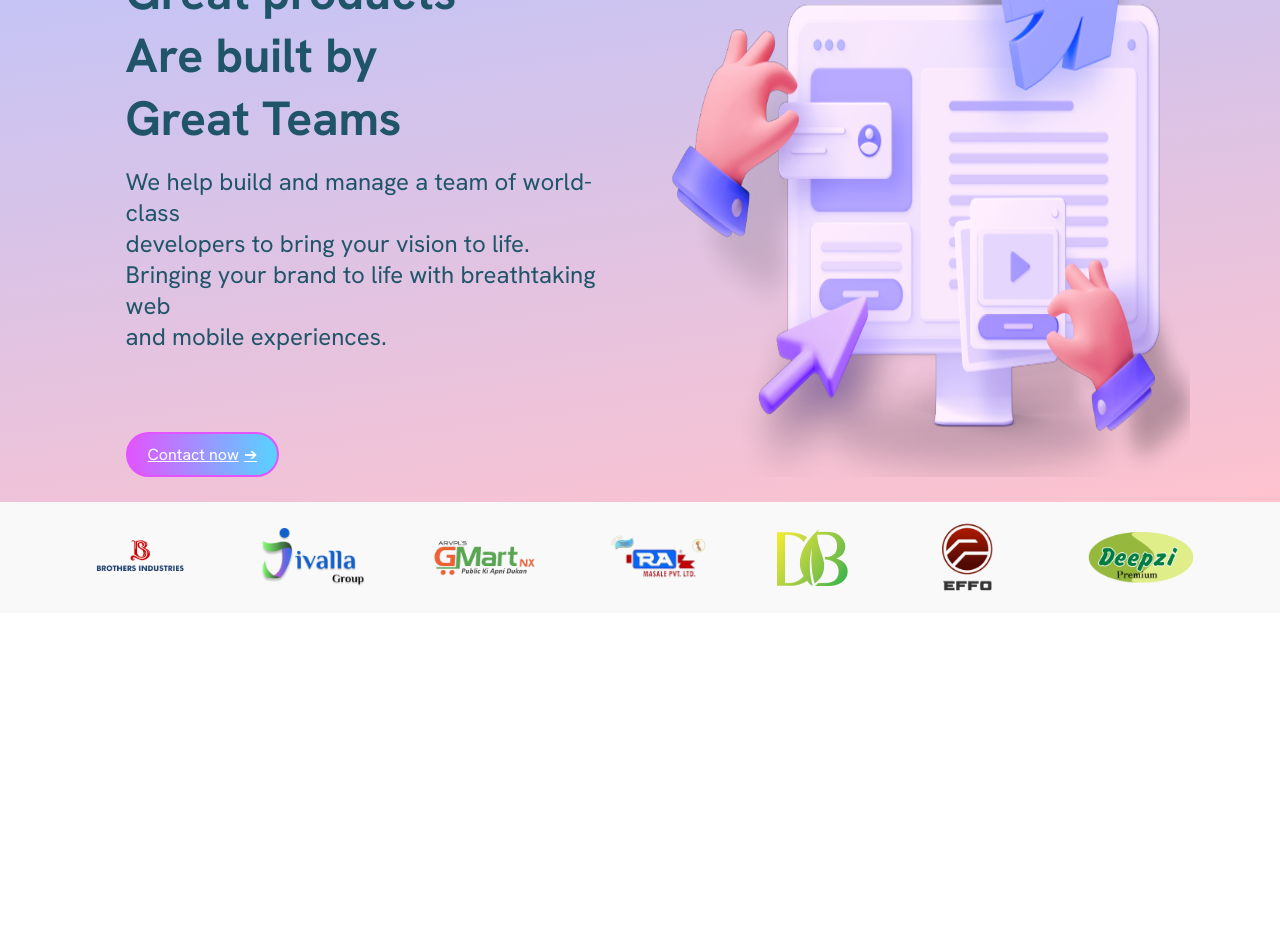
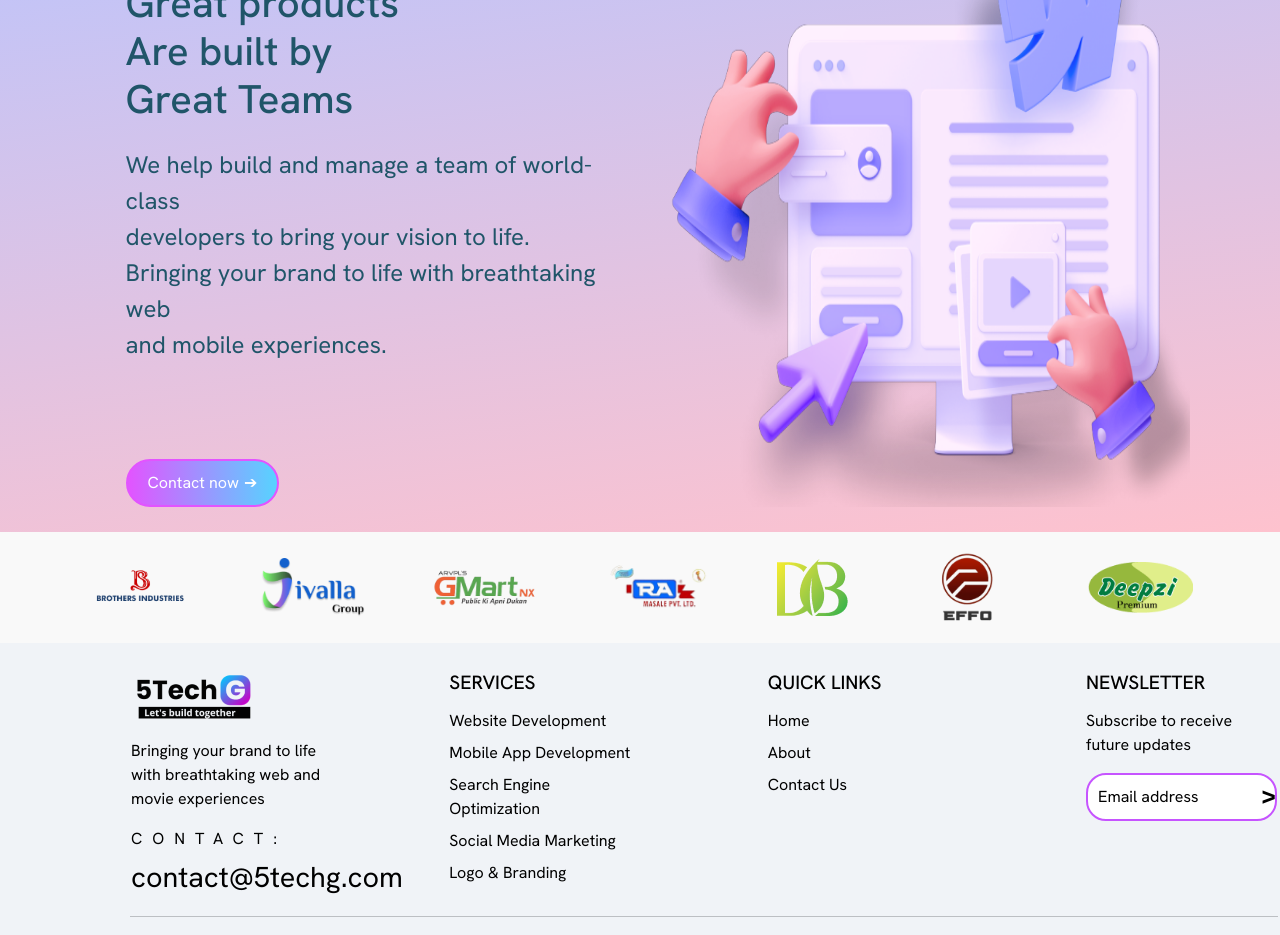
Before and after one commit to harshvyas0803/5techg, a React (Create React App) app: page / in a window 1280 px wide. Shown: the part 140-1075 px from the top of the page. Before the commit the page ends 800 px from the top, so only its background shows below. Built offline with nearby package versions, Linux system fonts and the light colour scheme.

Commit message:
added footer

```diff
--- a/package.json
+++ b/package.json
@@ -6,6 +6,7 @@
     "@testing-library/jest-dom": "^5.17.0",
     "@testing-library/react": "^13.4.0",
     "@testing-library/user-event": "^13.5.0",
+    "bootstrap": "^5.3.3",
     "react": "^18.3.1",
     "react-dom": "^18.3.1",
     "react-scripts": "5.0.1",
--- a/public/index.html
+++ b/public/index.html
@@ -3,6 +3,7 @@
   <head>
     <meta charset="utf-8" />
     <link rel="icon" href="%PUBLIC_URL%/favicon.ico" />
+    <link href="https://cdn.jsdelivr.net/npm/bootstrap@5.3.3/dist/css/bootstrap.min.css" rel="stylesheet" integrity="sha384-QWTKZyjpPEjISv5WaRU9OFeRpok6YctnYmDr5pNlyT2bRjXh0JMhjY6hW+ALEwIH" crossorigin="anonymous">
     <meta name="viewport" content="width=device-width, initial-scale=1" />
     <meta name="theme-color" content="#000000" />
     <meta
@@ -39,5 +40,6 @@
       To begin the development, run `npm start` or `yarn start`.
       To create a production bundle, use `npm run build` or `yarn build`.
     -->
+    <script src="https://cdn.jsdelivr.net/npm/bootstrap@5.3.3/dist/js/bootstrap.bundle.min.js" integrity="sha384-YvpcrYf0tY3lHB60NNkmXc5s9fDVZLESaAA55NDzOxhy9GkcIdslK1eN7N6jIeHz" crossorigin="anonymous"></script>
   </body>
 </html>
--- a/src/components/Hero/Hero.css
+++ b/src/components/Hero/Hero.css
@@ -62,7 +62,7 @@ font-size: 3vh;
 
 color: white;
 
-
+text-decoration: none;
     font-size: 16px;
 
     transition: all 0.3s ease;
@@ -76,6 +76,6 @@ color: white;
 }
 
 .contact-button::after {
-    content: "➔";
+    content: "➔";  text-decoration: none;
     padding-left: 5px;
 }
--- a/src/components/Navbar/Navbar.css
+++ b/src/components/Navbar/Navbar.css
@@ -2,7 +2,7 @@
 .navbar{
     display: flex;
     background: transparent;
-      gap: 25%; align-items: center; height: 55px;overflow: hidden;margin-top: -20px;
+      gap: 25%; align-items: center; height:100%;overflow: hidden;margin-top: -20px;
 }
 
 .logo img{
@@ -48,7 +48,7 @@
   transition: background 0.5s ease;
   text-align: center;
   border-radius: 9px;
-  line-height: 36px;
+  line-height: 36px; text-decoration: none;
 }
 
 .call-now:hover {
--- a/src/components/footer/Footer.css
+++ b/src/components/footer/Footer.css
@@ -1,76 +1,162 @@
+.footer-container {
+    width: 100%;
+    background: #F0F3F7;
+    padding-top: 25px;
+}
+
 .footer {
-    background: linear-gradient(to right, #ebf8ff, #ffffff);
-    padding: 40px 0;
-  }
+    padding: 2px;
+    display: flex;
+    flex-direction: column;
+    margin-left: 10%;
+}
 
-  .container {
-    display: grid;
-    grid-template-columns: repeat(4, 1fr);
+.footer-content {
     max-width: 1200px;
-    margin: 0 auto;
-    gap: 20px;
-  }
+    width: 100%;
+}
 
-  .footer h1 {
-    font-size: 24px;
-    font-weight: bold;
+.footer-section {
+    display: flex;
+    flex-wrap: wrap;
+}
+
+.footer-column {
+    flex: 1;
+    min-width: 150px;
     color: black;
-    margin: 0;
-  }
+    margin: 1px;
+}
 
-  .footer h1 span {
-    color: #6b46c1;
-  }
+.footer-column img {
+    margin-bottom: 15px;
+}
 
-  .footer p {
-    color: #4a5568;
-    margin: 8px 0;
-  }
+.footer-column h5 {
+    font-size: 1.2rem;
+    margin-bottom: 15px;
+    text-transform: uppercase;
+}
 
-  .footer h2 {
-    font-size: 18px;
-    font-weight: bold;
-    color: black;
-    margin-bottom: 16px;
-  }
+.footer-column p {
+    font-size: 1rem;
+    line-height: 1.5;
+}
 
-  .footer ul {
+.footer-list {
     list-style-type: none;
     padding: 0;
-  }
+    margin: 0;
+}
 
-  .footer ul li {
-    color: #4a5568;
-    margin: 8px 0;
-  }
+.footer-list li {
+    margin-bottom: 8px;
+}
 
-  .footer a {
+.footer-list li a {
     color: black;
     text-decoration: none;
-    font-weight: bold;
-  }
+}
 
-  .footer .newsletter {
+.footer-list li a:hover {
+    text-decoration: underline;
+}
+
+.paragraph2 {
+    letter-spacing: 10px;
+    font-size: larger;
+    margin-top: 0; /* Adjusted */
+    margin-bottom: 5px; /* Adjusted */
+}
+
+.newsletter-input {
+    padding: 10px;
+    width: calc(100% - 22px);
+    margin-bottom: 10px;
+    border: 1px solid black;
+}
+
+.services {
+    cursor: pointer;
+}
+
+.services:hover {
+    text-decoration: underline;
+}
+
+.newsletter-button {
+    padding: 10px;
+    background-color: #42E8E0;
+    color: white;
+    border: none;
+    cursor: pointer;
+}
+
+.newsletter-button:hover {
+    background-color: #3FD3D5;
+}
+
+.footer-copyright {
+    text-align: center;
+    padding: 15px;
+    background-color: rgba(0, 0, 0, 0.2);
+    width: 100%;
+    margin-top: 20px;
+}
+
+.footer-copyright a {
+    color: white;
+    text-decoration: none;
+}
+
+.footer-copyright a:hover {
+    text-decoration: underline;
+}
+
+.mail {
+    color: inherit;
+    font-size: 1.8rem;
+    text-decoration: none;
+}
+
+.second {
+    margin-left: 8vw;
+}
+
+.email-input-container {
     display: flex;
-    flex-direction: column;
-  }
+    align-items: center;
+}
 
-  .newsletter input[type="email"] {
+.newsletter-input {
     padding: 10px;
-    border: 1px solid #e2e8f0;
-    border-radius: 4px;
-    margin-bottom: 16px;
-  }
+    width: calc(100% - 30px);
+    border: 1px solid black;border-radius: 20px;min-width: fit-content;
+    border: 2px solid #c654ff;
+}
+.newsletter-input::placeholder {
+    color: black;
+    opacity: 1;
+}
 
-  .newsletter button {
-    background: linear-gradient(to right, #667eea, #764ba2);
-    color: white;
-    padding: 10px;
-    border: none;
-    border-radius: 4px;
+.arrow {
+    color: black;
     cursor: pointer;
-  }
+    font-size: 1.5rem;
+    font-weight: 900;
+    margin-left: -15px;
+    margin-bottom: 15px;
+    position: inherit;
+}
 
-  .newsletter button i {
-    margin-left: 8px;
-  }
+
+.mail:hover {
+    text-decoration: underline;
+}
+
+@media (max-width: 768px) {
+    .footer-column {
+        flex-basis: 100%;
+        text-align: center;
+    }
+}
--- a/src/components/footer/Footer.jsx
+++ b/src/components/footer/Footer.jsx
@@ -1,19 +1,61 @@
-import React from 'react'
+import React from "react";
+import './Footer.css';
+import logo from "../../assets/logo.png";
 
 const Footer = () => {
   return (
-    <div>
+    <div className="footer-container">
+      <footer className="footer">
+        <div className="footer-content">
+          <section className="footer-section">
+            <div className="row">
+              {/* First Column */}
+              <div className="footer-column">
+                <img src={logo} alt="Logo" />
+                <p className="paragraph1">Bringing your brand to life with breathtaking web and movie experiences</p>
+                <p className="paragraph2">CONTACT:</p>
+                <a href="mailto:contact@5techg.com" className="mail">contact@5techg.com</a>
+              </div>
 
+              {/* Second Column */}
+              <div className="footer-column second">
+                <h5>Services</h5>
+                <ul className="footer-list">
+                  <li className="services">Website Development</li>
+                  <li className="services">Mobile App Development</li>
+                  <li className="services">Search Engine Optimization</li>
+                  <li className="services">Social Media Marketing</li>
+                  <li className="services">Logo & Branding</li>
+                </ul>
+              </div>
 
+              {/* Third Column */}
+              <div className="footer-column second">
+                <h5>Quick Links</h5>
+                <ul className="footer-list">
+                  <li><a href="#!">Home</a></li>
+                  <li><a href="#!">About</a></li>
+                  <li><a href="#!">Contact Us</a></li>
+                </ul>
+              </div>
 
+              {/* Fourth Column */}
+              <div className="footer-column second">
+                <h5>Newsletter</h5>
+                <p>Subscribe to receive future updates</p>
+                <div className="email-input-container">
+                  <input type="email" placeholder="Email address" className="newsletter-input" />
+                  <span className="arrow">&gt;</span>
+                </div>
+              </div>
+            </div>
+          </section>
 
+          <hr />
+        </div>
+      </footer>
+    </div>
+  );
+};
 
-
-
-
-
-    </div>
-  )
-}
-
-export default Footer
+export default Footer;
```
Also changed, not shown: 1 other file (tests, documents, lock files or other folders).
